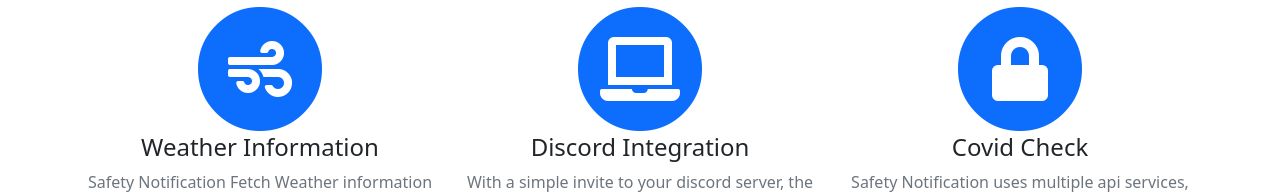
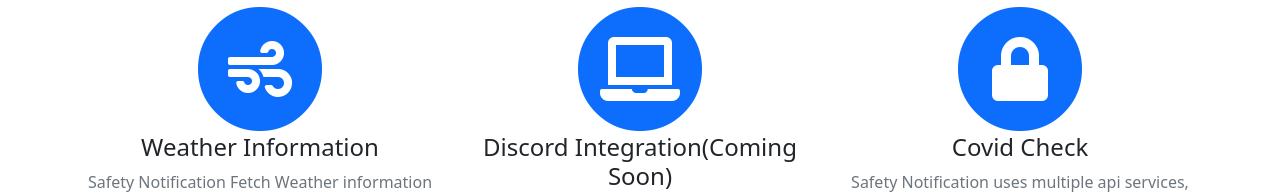
Before and after one commit to userdaylightinc/SafetyNotification, a website: page webpages/index.html in a window 1280 px wide. Shown: the part 593-789 px from the top of the page. Drawn offline with nearby package versions, Linux system fonts and the light colour scheme; a script that the page names is missing.

Commit message:
Critical Bug Fixes

```diff
--- a/webpages/index.html
+++ b/webpages/index.html
@@ -91,7 +91,7 @@
                     <i class="fa fa-circle fa-stack-2x text-primary"></i>
                     <i class="fa fa-laptop fa-stack-1x fa-inverse"></i>
                 </span>
-                <h4 class="service-heading">Discord Integration</h4>
+                <h4 class="service-heading">Discord Integration(Coming Soon)</h4>
                 <p class="text-muted">With a simple invite to your discord server, the bot will post updates every 60 minutes to your discord server.</p>
             </div>
             <div class="col-md-4">
```
